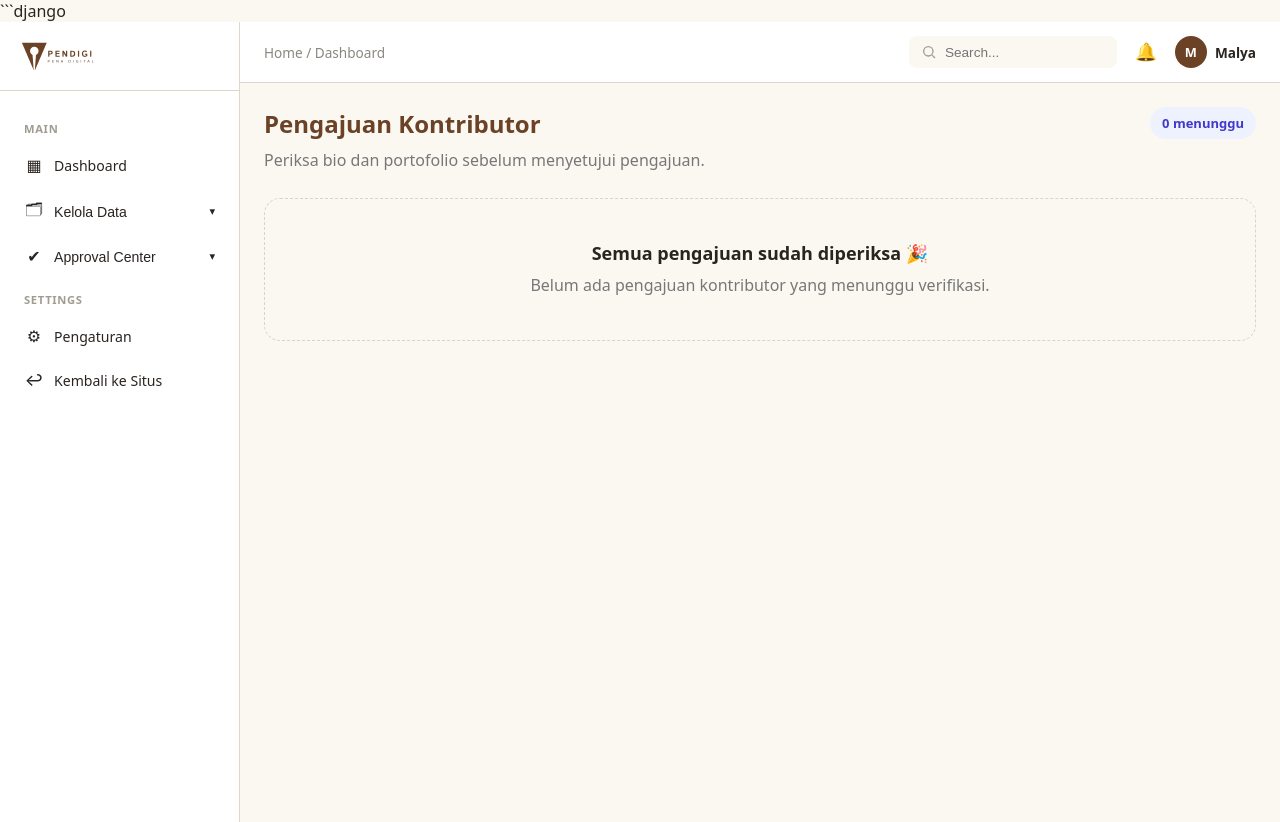
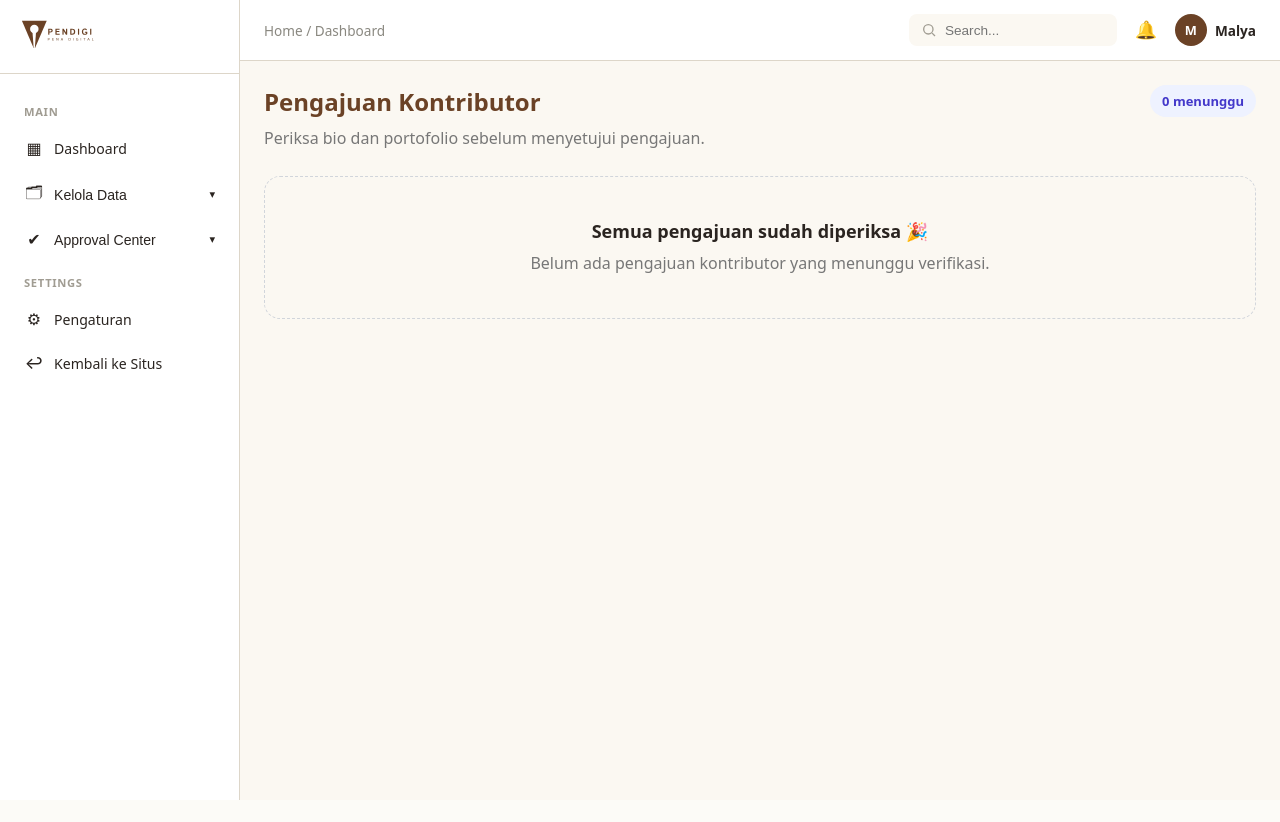
Before and after one commit to Encrypsy/pendigi-project, a Django app: page /accounts/kelola/kontributor/ in a window 1280 px wide. After the commit the page ends 800 px from the top, so only its background shows below. Run offline with Django 5.2, Linux system fonts and the light colour scheme; a user stored in the database is signed in; data comes from the database, SQL or seed files in the repository.

Commit message:
hilangkan django

````diff
--- a/accounts/templates/accounts/admin_pending_contributors.html
+++ b/accounts/templates/accounts/admin_pending_contributors.html
@@ -1,4 +1,3 @@
-```django
 {% extends 'admin_base.html' %}
 {% load static %}
 
@@ -313,4 +312,3 @@
     </div>
 </div>
 {% endblock %}
-```
````
